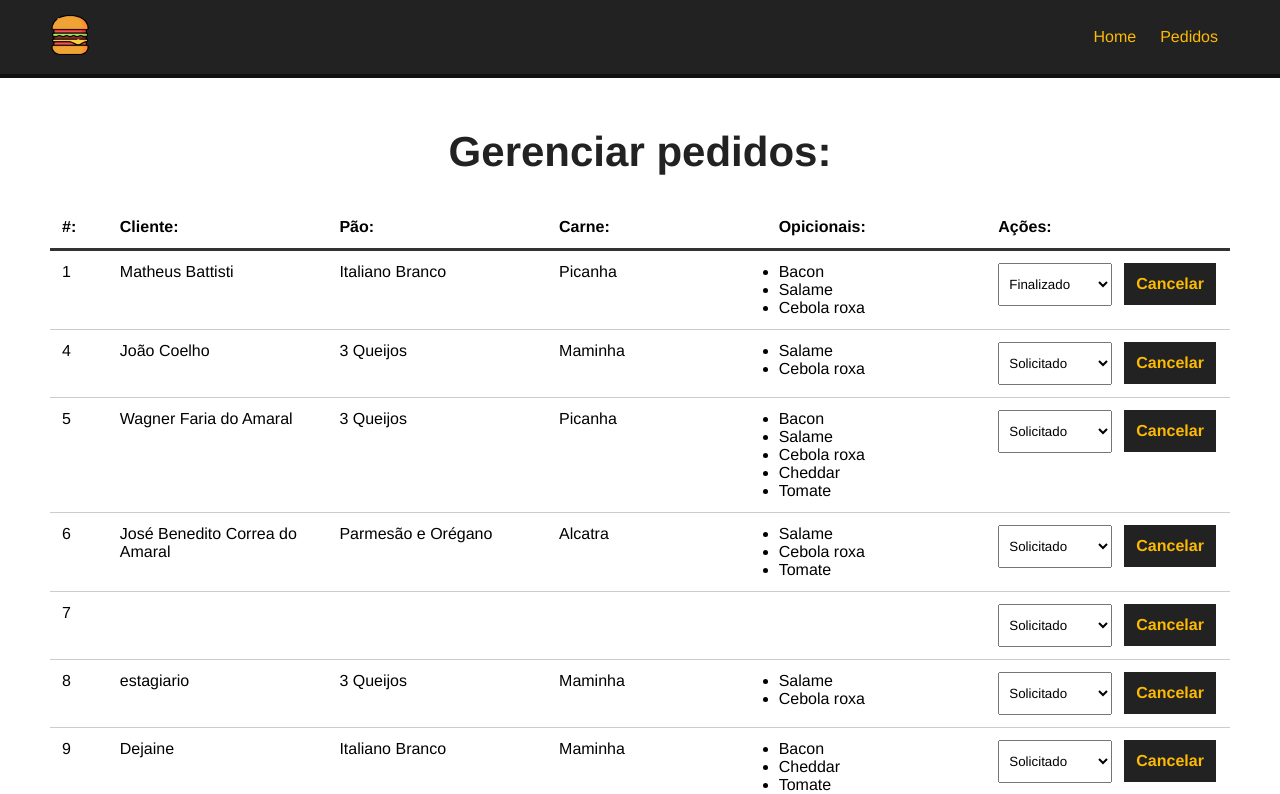
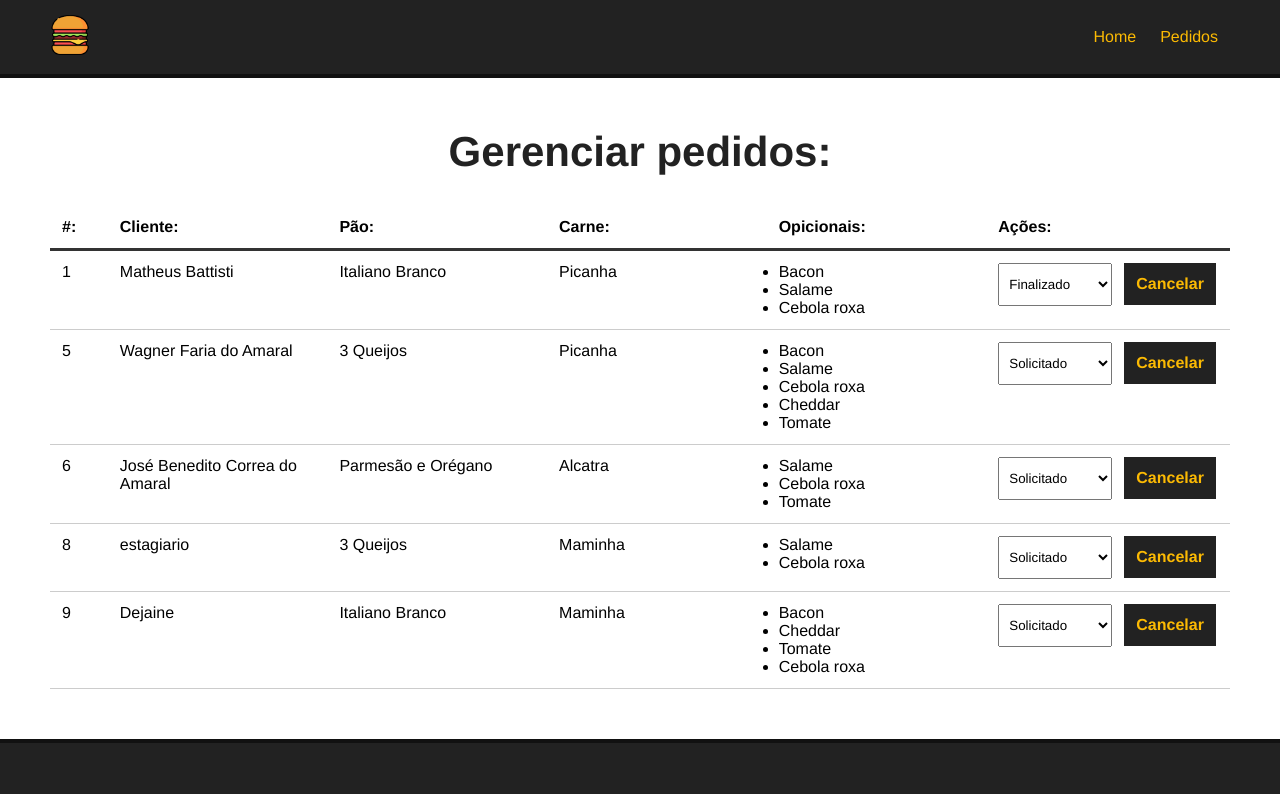
Before and after one commit to wagnerFaria/make-your-burger, a Vue app: page /pedidos in a window 1280 px wide. Shown: the top 794 px of the page. Built offline with nearby package versions, Linux system fonts and the light colour scheme; data requests are answered from the project's data file.

Commit message:
Removendo pedidos do sistema

```diff
--- a/db/db.json
+++ b/db/db.json
@@ -91,17 +91,6 @@
       "id": 1
     },
     {
-      "nome": "João Coelho",
-      "carne": "Maminha",
-      "pao": "3 Queijos",
-      "opcionais": [
-        "Salame",
-        "Cebola roxa"
-      ],
-      "status": "Solicitado",
-      "id": 4
-    },
-    {
       "nome": "Wagner Faria do Amaral",
       "carne": "Picanha",
       "pao": "3 Queijos",
@@ -126,14 +115,6 @@
       ],
       "status": "Solicitado",
       "id": 6
-    },
-    {
-      "nome": "",
-      "carne": "",
-      "pao": "",
-      "opcionais": [],
-      "status": "Solicitado",
-      "id": 7
     },
     {
       "nome": "estagiario",
--- a/src/components/Dashboard.vue
+++ b/src/components/Dashboard.vue
@@ -40,7 +40,9 @@
                 {{ st.tipo }}
               </option>
             </select>
-            <button class="delete-btn">Cancelar</button>
+            <button class="delete-btn" @click.prevent="deleteBurger(burger.id)">
+              Cancelar
+            </button>
           </div>
         </div>
       </div>
@@ -68,6 +70,16 @@
       const req = await fetch("http://localhost:3000/status");
       const data = await req.json();
       this.status = data;
+    },
+    async deleteBurger(id) {
+      const req = await fetch(`http://localhost:3000/burgers/${id}`, {
+        method: "DELETE",
+      });
+      await req.json();
+
+      //mensagem
+
+      this.getPedidos();
     },
   },
   mounted() {
```
